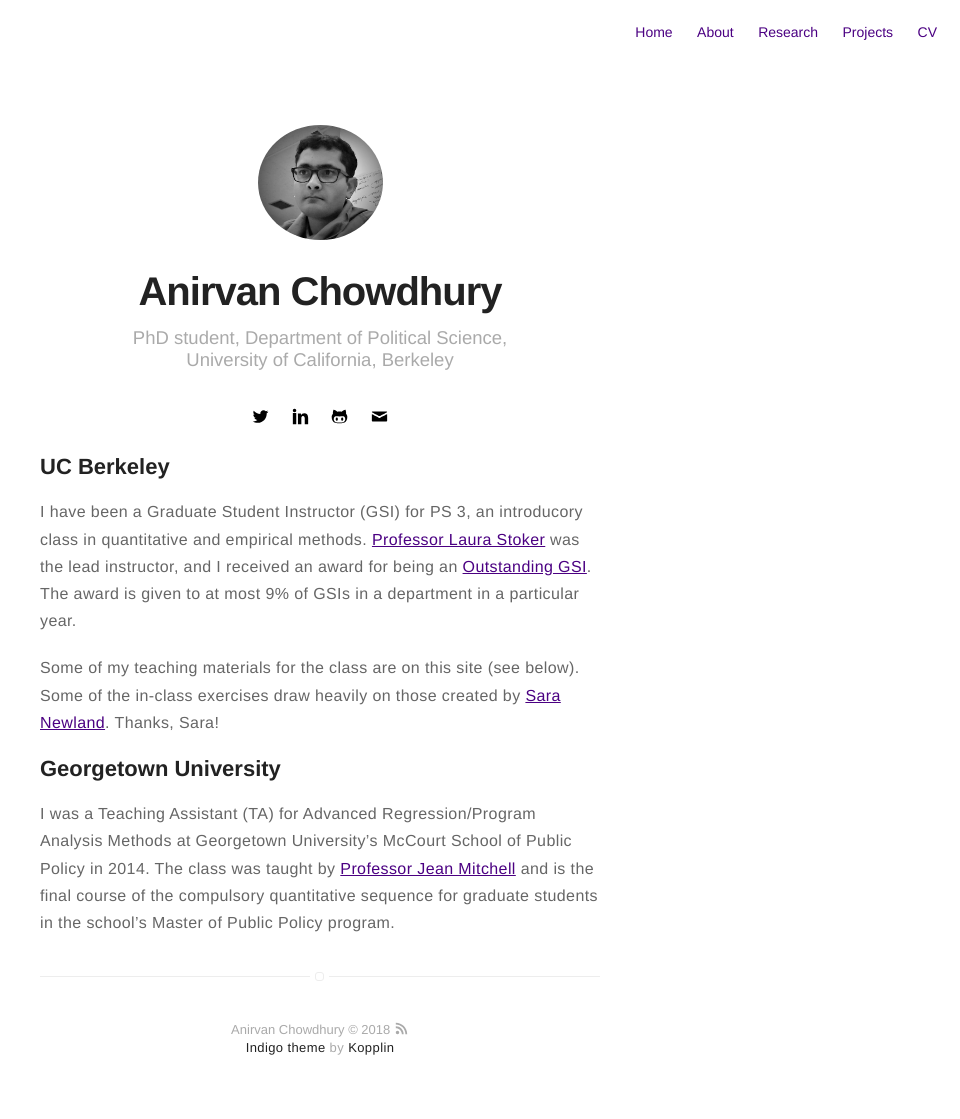
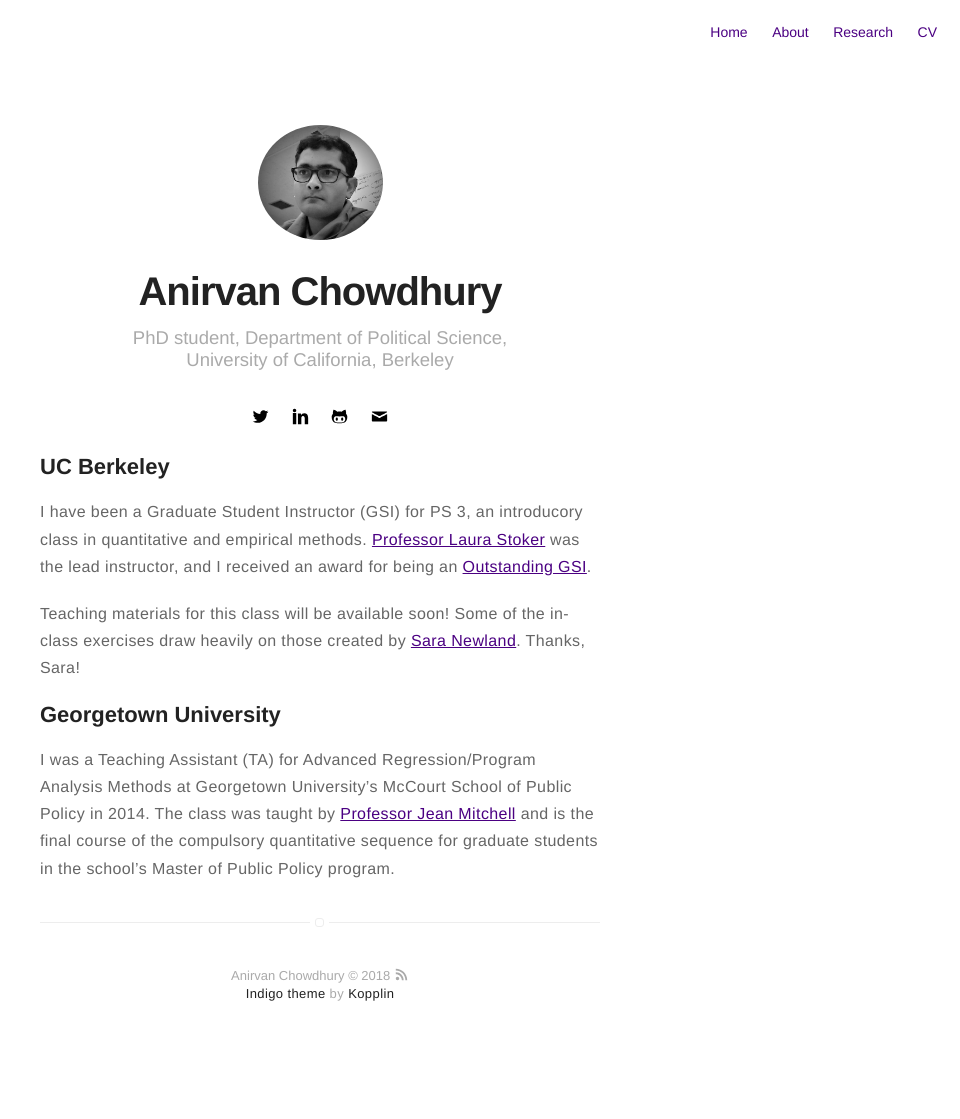
Before and after one commit to anirvanchowdhury/anirvanchowdhury.github.io, a Jekyll site: the page built from teaching.md, in a window 1280 px wide. Shown: the whole page, without its empty margins (320-1280 px from the left). Built offline with Jekyll 4.4.1, drawn with Linux system fonts in a browser that asks for light colours; after the commit the page ends 1065 px from its top, so only the background shows below that.

Commit message:
teaching edits and remove projects

```diff
--- a/_config.yml
+++ b/_config.yml
@@ -76,7 +76,7 @@ width: normal
 # paginate_path: "blog/:num/"
 
 # if you don't need projects, comment the *projects* configs below
-projects: true
+# projects: true
 
 # if you don't need "about" or "blog", comment them out below
 about: true
--- a/teaching.md
+++ b/teaching.md
@@ -5,9 +5,9 @@ permalink: /teaching/index.html
 ---
 
 ## UC Berkeley
-I have been a Graduate Student Instructor (GSI) for PS 3, an introducory class in quantitative and empirical methods. [Professor Laura Stoker](http://polisci.berkeley.edu/people/person/laura-stoker) was the lead instructor, and I received an award for being an [Outstanding GSI](http://gsi.berkeley.edu/programs-services/award-programs/ogsi/). The award is given to at most 9% of GSIs in a department in a particular year.
+I have been a Graduate Student Instructor (GSI) for PS 3, an introducory class in quantitative and empirical methods. [Professor Laura Stoker](http://polisci.berkeley.edu/people/person/laura-stoker) was the lead instructor, and I received an award for being an [Outstanding GSI](http://gsi.berkeley.edu/programs-services/award-programs/ogsi/).
 
-Some of my teaching materials for the class are on this site (see below). Some of the in-class exercises draw heavily on those created by [Sara Newland](https://scholar.harvard.edu/snewland). Thanks, Sara!
+Teaching materials for this class will be available soon! Some of the in-class exercises draw heavily on those created by [Sara Newland](https://scholar.harvard.edu/snewland). Thanks, Sara!
 
 ## Georgetown University
 I was a Teaching Assistant (TA) for Advanced Regression/Program Analysis Methods at Georgetown University's McCourt School of Public Policy in 2014. The class was taught by [Professor Jean Mitchell](https://gufaculty360.georgetown.edu/s/faculty-profile?netid=mitchejm%2F) and is the final course of the compulsory quantitative sequence for graduate students in the school's Master of Public Policy program.
```
